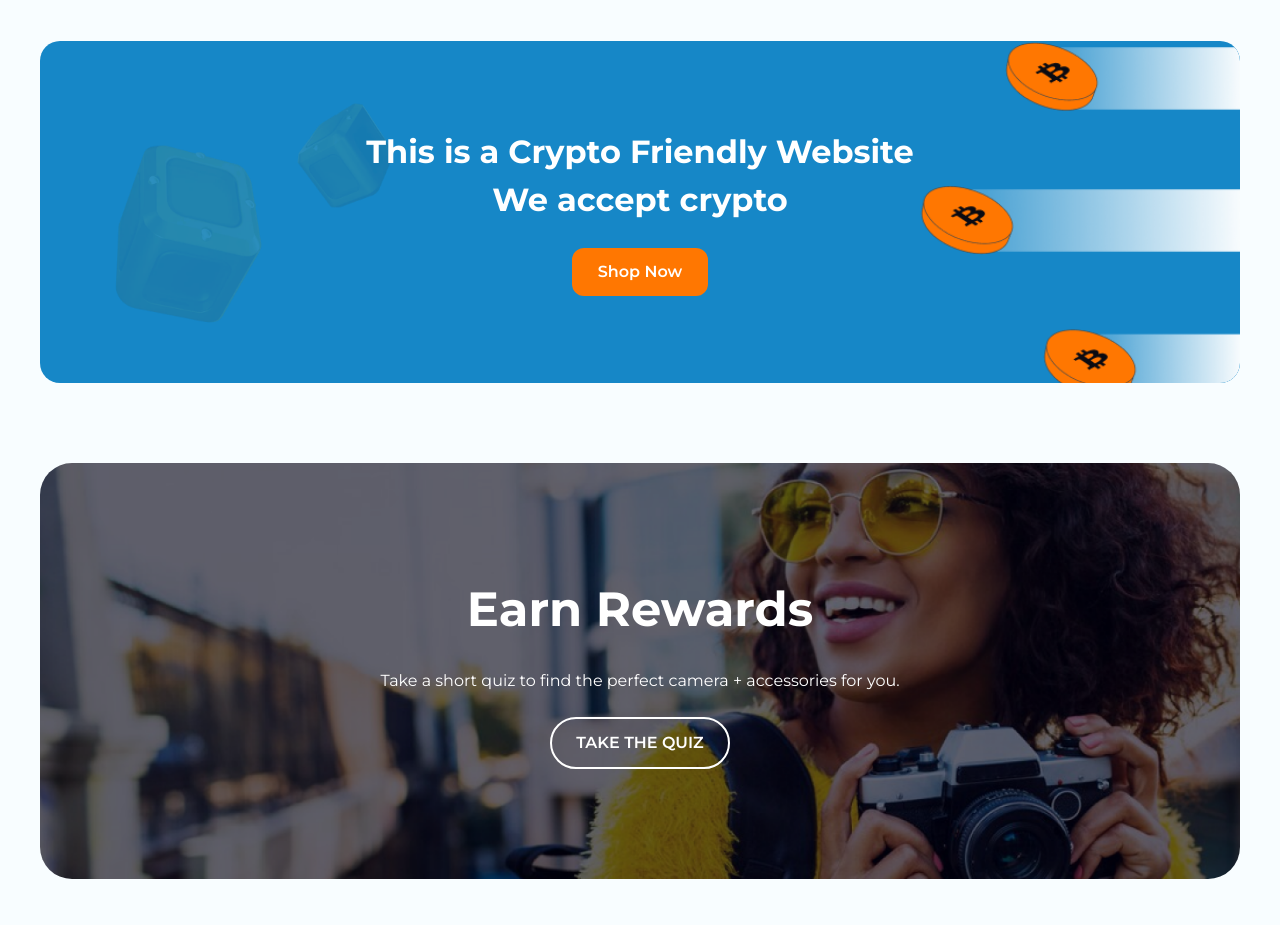
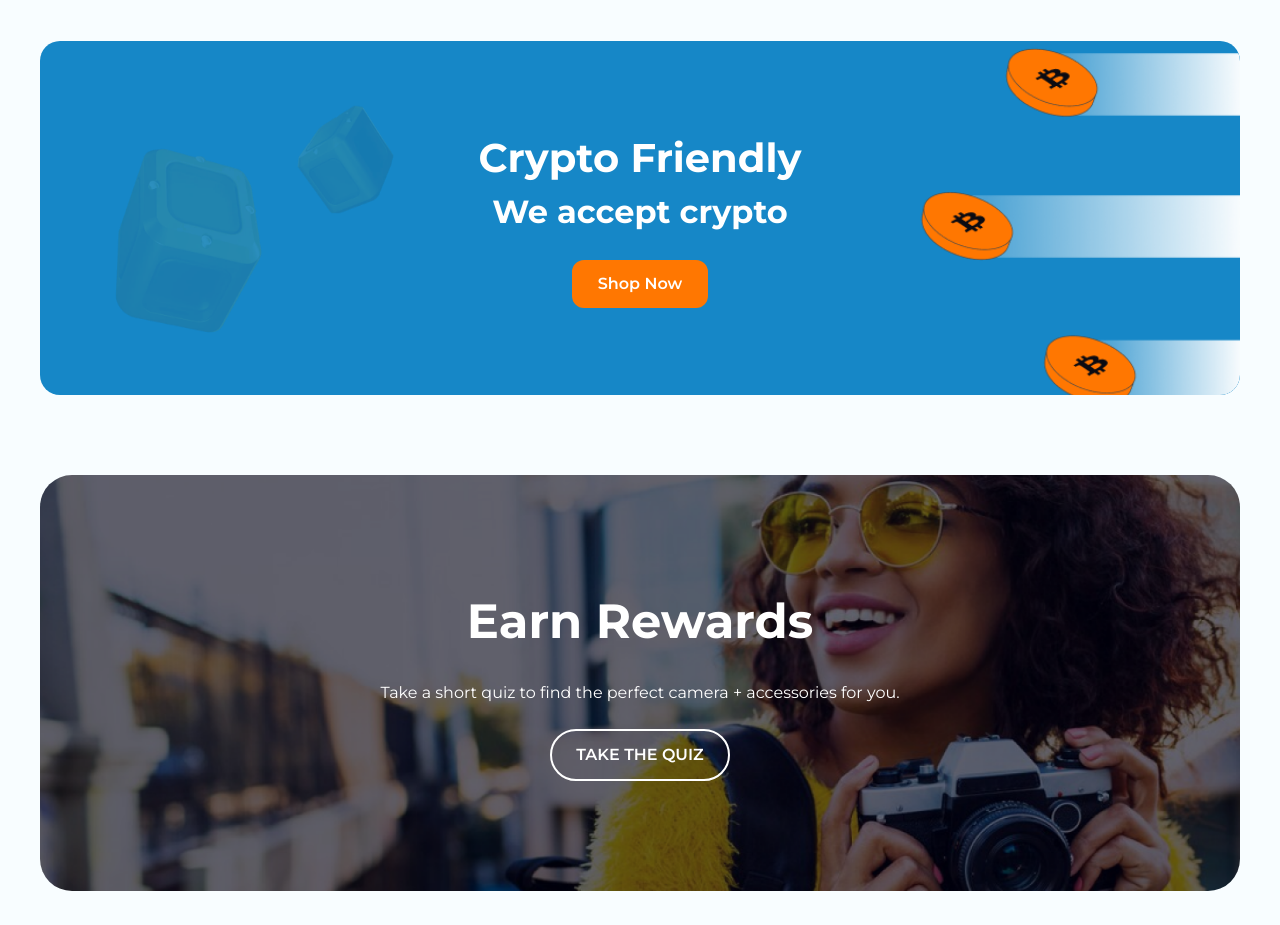
Before and after one commit to nahidbinwadood/trekarius-business, a React (Vite) app: page / in a window 1280 px wide. Shown: the part 5340-6265 px from the top of the page. Built offline with nearby package versions, Linux system fonts and the light colour scheme.

Commit message:
fix: photo gallery description fixed

```diff
--- a/src/components/HomePage/CryptoSection.jsx
+++ b/src/components/HomePage/CryptoSection.jsx
@@ -20,8 +20,8 @@ const CryptoSection = () => {
               alt=""
             />
           </div>
-          <h3 className="w-[868px] max-md:w-full mx-auto text-[32px] font-bold text-white custom-xs:text-[20px]">
-            This is a Crypto Friendly Website
+          <h3 className="w-[868px] max-md:w-full mx-auto text-[40px] font-bold text-white custom-xs:text-[20px]">
+            Crypto Friendly
           </h3>
           <h3 className="w-[868px] max-md:w-full mx-auto text-[32px] font-bold text-white custom-xs:text-[18px]">
             We accept crypto
--- a/src/components/PhotoGallery/GalleryTitleContainer.jsx
+++ b/src/components/PhotoGallery/GalleryTitleContainer.jsx
@@ -5,7 +5,7 @@ const GalleryTitleContainer = () => {
         Get inspired
       </h1>
       <p data-aos-delay="100" data-aos="fade-up" className="md:text-lg">
-        Check out the top pics of the contest of Trakarius
+        Check out the top pictures and videos of Trakarius contest .
       </p>
     </div>
   );
```
